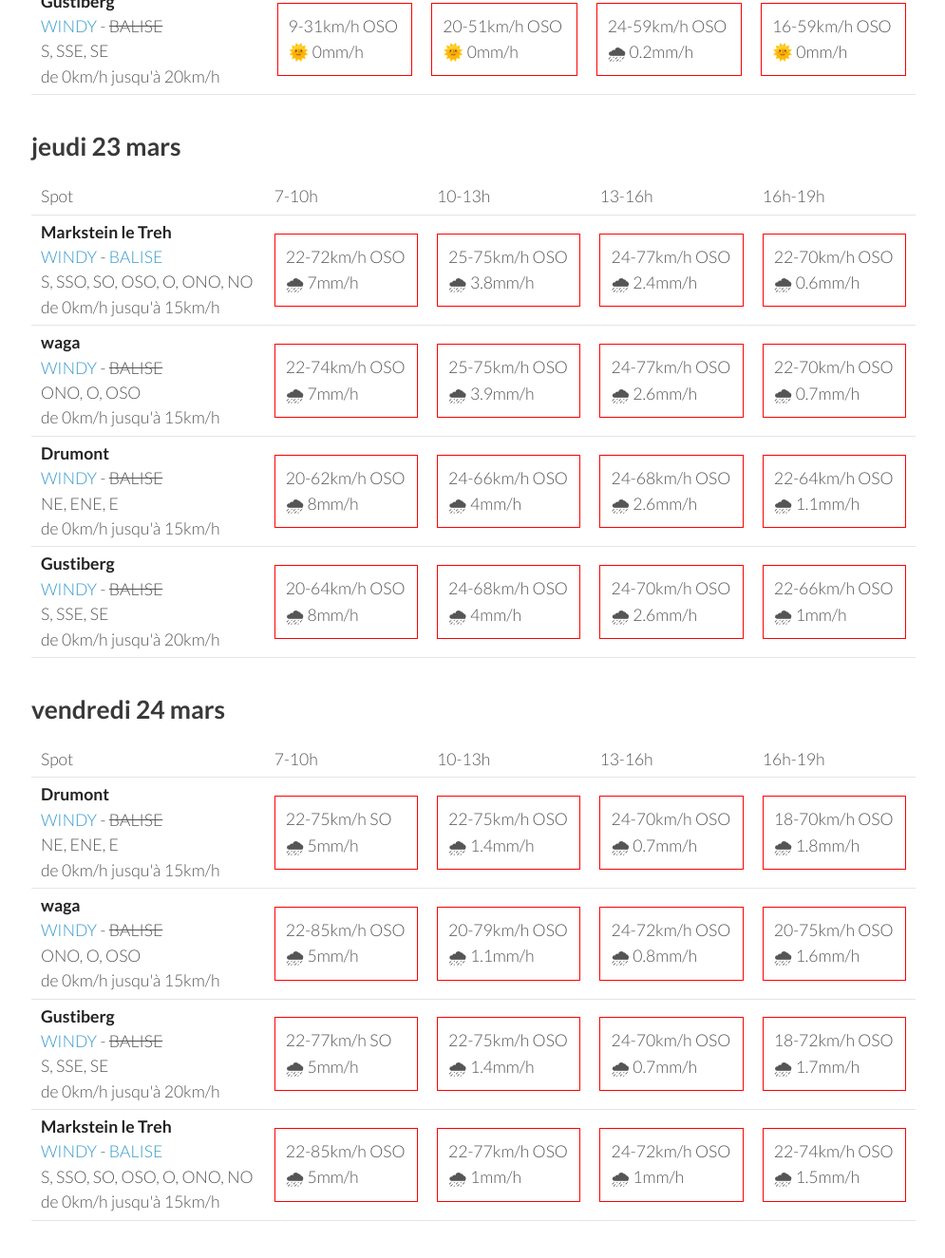
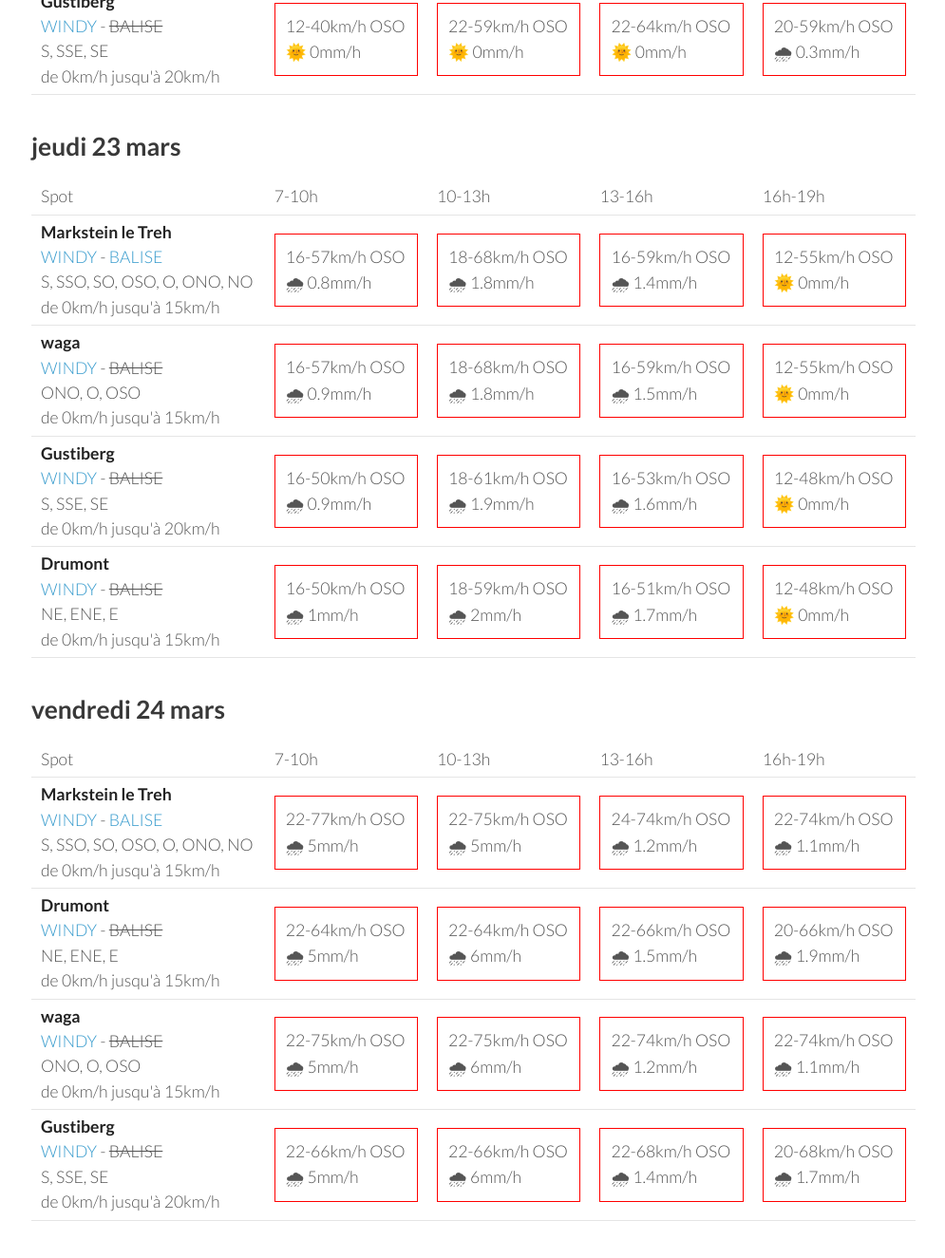
Before and after one commit to parapente-dans-le-nord/parapente-dans-le-nord.github.io, a Jekyll site: the page built from vosges.markdown, in a window 1280 px wide and 1400 px high, scrolled down 2511 px. Shown: the top 1325 px of the window at 95% size, without its empty margins (25-1020 px from the left). Built offline with Jekyll 4.4.1, drawn with Linux system fonts in a browser that asks for light colours; some of the changed text lies outside the part shown.

Commit message:
update index.markdown

```diff
--- a/vosges.markdown
+++ b/vosges.markdown
@@ -7,7 +7,7 @@ title:  "Tous les spots"
 {: .links}
 
 # Prevision Windy, modèle Arome
-page mise à jour le dimanche 19 mars 19:16
+page mise à jour le dimanche 19 mars 22:16
 
 ## dimanche 19 mars
 
@@ -133,9 +133,29 @@ page mise à jour le dimanche 19 mars 19:16
         <td><strong>Drumont</strong><br><a href="https://windy.com/47.898/6.919?47.687,6.919,9,m:eYYagmG">WINDY</a> - <span class="no-balise"> BALISE </span><br> <span class="vent-favorable">NE, ENE, E</span><br><span class="force-vent">de 0km/h jusqu'à 15km/h</span> </td>
 
             <td><div class="flyable"><p>1-3km/h E</p><p>🌞 0mm/h</p></div></td>
-            <td><div class="not-flyable"><p>7-24km/h SO</p><p>🌞 0mm/h</p></div></td>
-            <td><div class="not-flyable"><p>11-35km/h OSO</p><p>🌞 0mm/h</p></div></td>
-            <td><div class="not-flyable"><p>11-33km/h OSO</p><p>🌞 0mm/h</p></div></td>
+            <td><div class="not-flyable"><p>7-20km/h SO</p><p>🌞 0mm/h</p></div></td>
+            <td><div class="not-flyable"><p>12-35km/h OSO</p><p>🌞 0mm/h</p></div></td>
+            <td><div class="not-flyable"><p>12-35km/h OSO</p><p>🌞 0mm/h</p></div></td>
+
+
+    </tr>
+<tr>
+        <td><strong>Gustiberg</strong><br><a href="https://windy.com/47.894/6.934?47.891,6.934,15,m:eYYagmI">WINDY</a> - <span class="no-balise"> BALISE </span><br> <span class="vent-favorable">S, SSE, SE</span><br><span class="force-vent">de 0km/h jusqu'à 20km/h</span> </td>
+
+            <td><div class="not-flyable"><p>1-3km/h NNO</p><p>🌞 0mm/h</p></div></td>
+            <td><div class="not-flyable"><p>5-20km/h SO</p><p>🌞 0mm/h</p></div></td>
+            <td><div class="not-flyable"><p>12-35km/h OSO</p><p>🌞 0mm/h</p></div></td>
+            <td><div class="not-flyable"><p>12-37km/h OSO</p><p>🌞 0mm/h</p></div></td>
+
+
+    </tr>
+<tr>
+        <td><strong>Markstein le Treh</strong><br><a href="https://windy.com/47.926/7.012?47.505,7.012,8,m:eY1agmQ">WINDY</a> - <span class=""><a href="http://www.balisemeteo.com/balise.php?idBalise=136">BALISE</a> </span><br> <span class="vent-favorable">S, SSO, SO, OSO, O, ONO, NO</span><br><span class="force-vent">de 0km/h jusqu'à 15km/h</span> </td>
+
+            <td><div class="not-flyable"><p>5-5km/h SE</p><p>🌞 0mm/h</p></div></td>
+            <td><div class="not-flyable"><p>5-20km/h SO</p><p>🌞 0mm/h</p></div></td>
+            <td><div class="not-flyable"><p>12-35km/h OSO</p><p>🌞 0mm/h</p></div></td>
+            <td><div class="not-flyable"><p>12-38km/h OSO</p><p>🌞 0mm/h</p></div></td>
 
 
     </tr>
@@ -143,29 +163,9 @@ page mise à jour le dimanche 19 mars 19:16
         <td><strong>waga</strong><br><a href="https://windy.com/47.903/6.996?47.900,6.983,15">WINDY</a> - <span class="no-balise"> BALISE </span><br> <span class="vent-favorable">ONO, O, OSO</span><br><span class="force-vent">de 0km/h jusqu'à 15km/h</span> </td>
 
             <td><div class="not-flyable"><p>3-3km/h NE</p><p>🌞 0mm/h</p></div></td>
-            <td><div class="not-flyable"><p>7-24km/h SO</p><p>🌞 0mm/h</p></div></td>
-            <td><div class="not-flyable"><p>11-37km/h OSO</p><p>🌞 0mm/h</p></div></td>
-            <td><div class="not-flyable"><p>11-37km/h O</p><p>🌞 0mm/h</p></div></td>
-
-
-    </tr>
-<tr>
-        <td><strong>Markstein le Treh</strong><br><a href="https://windy.com/47.926/7.012?47.505,7.012,8,m:eY1agmQ">WINDY</a> - <span class=""><a href="http://www.balisemeteo.com/balise.php?idBalise=136">BALISE</a> </span><br> <span class="vent-favorable">S, SSO, SO, OSO, O, ONO, NO</span><br><span class="force-vent">de 0km/h jusqu'à 15km/h</span> </td>
-
-            <td><div class="not-flyable"><p>5-5km/h SE</p><p>🌞 0mm/h</p></div></td>
-            <td><div class="not-flyable"><p>7-24km/h SO</p><p>🌞 0mm/h</p></div></td>
-            <td><div class="not-flyable"><p>11-35km/h OSO</p><p>🌞 0mm/h</p></div></td>
-            <td><div class="not-flyable"><p>11-35km/h O</p><p>🌞 0mm/h</p></div></td>
-
-
-    </tr>
-<tr>
-        <td><strong>Gustiberg</strong><br><a href="https://windy.com/47.894/6.934?47.891,6.934,15,m:eYYagmI">WINDY</a> - <span class="no-balise"> BALISE </span><br> <span class="vent-favorable">S, SSE, SE</span><br><span class="force-vent">de 0km/h jusqu'à 20km/h</span> </td>
-
-            <td><div class="not-flyable"><p>1-3km/h NNO</p><p>🌞 0mm/h</p></div></td>
-            <td><div class="not-flyable"><p>7-24km/h SO</p><p>🌞 0mm/h</p></div></td>
-            <td><div class="not-flyable"><p>11-35km/h OSO</p><p>🌞 0mm/h</p></div></td>
-            <td><div class="not-flyable"><p>11-33km/h O</p><p>🌞 0mm/h</p></div></td>
+            <td><div class="not-flyable"><p>5-20km/h SO</p><p>🌞 0mm/h</p></div></td>
+            <td><div class="not-flyable"><p>12-37km/h OSO</p><p>🌧 0.2mm/h</p></div></td>
+            <td><div class="not-flyable"><p>12-38km/h OSO</p><p>🌞 0mm/h</p></div></td>
 
 
     </tr>
@@ -188,40 +188,40 @@ page mise à jour le dimanche 19 mars 19:16
 <tr>
         <td><strong>Markstein le Treh</strong><br><a href="https://windy.com/47.926/7.012?47.505,7.012,8,m:eY1agmQ">WINDY</a> - <span class=""><a href="http://www.balisemeteo.com/balise.php?idBalise=136">BALISE</a> </span><br> <span class="vent-favorable">S, SSO, SO, OSO, O, ONO, NO</span><br><span class="force-vent">de 0km/h jusqu'à 15km/h</span> </td>
 
-            <td><div class="not-flyable"><p>9-37km/h OSO</p><p>🌞 0mm/h</p></div></td>
+            <td><div class="not-flyable"><p>12-46km/h OSO</p><p>🌞 0mm/h</p></div></td>
+            <td><div class="not-flyable"><p>24-64km/h OSO</p><p>🌞 0mm/h</p></div></td>
+            <td><div class="not-flyable"><p>22-66km/h OSO</p><p>🌞 0mm/h</p></div></td>
+            <td><div class="not-flyable"><p>18-62km/h OSO</p><p>🌧 0.9mm/h</p></div></td>
+
+
+    </tr>
+<tr>
+        <td><strong>Drumont</strong><br><a href="https://windy.com/47.898/6.919?47.687,6.919,9,m:eYYagmG">WINDY</a> - <span class="no-balise"> BALISE </span><br> <span class="vent-favorable">NE, ENE, E</span><br><span class="force-vent">de 0km/h jusqu'à 15km/h</span> </td>
+
+            <td><div class="not-flyable"><p>12-38km/h OSO</p><p>🌞 0mm/h</p></div></td>
             <td><div class="not-flyable"><p>22-57km/h OSO</p><p>🌞 0mm/h</p></div></td>
-            <td><div class="not-flyable"><p>24-64km/h OSO</p><p>🌞 0mm/h</p></div></td>
-            <td><div class="not-flyable"><p>14-64km/h OSO</p><p>🌞 0mm/h</p></div></td>
+            <td><div class="not-flyable"><p>22-62km/h OSO</p><p>🌞 0mm/h</p></div></td>
+            <td><div class="not-flyable"><p>20-57km/h OSO</p><p>🌧 0.3mm/h</p></div></td>
 
 
     </tr>
 <tr>
         <td><strong>waga</strong><br><a href="https://windy.com/47.903/6.996?47.900,6.983,15">WINDY</a> - <span class="no-balise"> BALISE </span><br> <span class="vent-favorable">ONO, O, OSO</span><br><span class="force-vent">de 0km/h jusqu'à 15km/h</span> </td>
 
-            <td><div class="not-flyable"><p>9-37km/h OSO</p><p>🌞 0mm/h</p></div></td>
-            <td><div class="not-flyable"><p>22-59km/h OSO</p><p>🌞 0mm/h</p></div></td>
+            <td><div class="not-flyable"><p>12-46km/h OSO</p><p>🌞 0mm/h</p></div></td>
             <td><div class="not-flyable"><p>24-64km/h OSO</p><p>🌞 0mm/h</p></div></td>
-            <td><div class="not-flyable"><p>16-64km/h OSO</p><p>🌞 0mm/h</p></div></td>
-
-
-    </tr>
-<tr>
-        <td><strong>Drumont</strong><br><a href="https://windy.com/47.898/6.919?47.687,6.919,9,m:eYYagmG">WINDY</a> - <span class="no-balise"> BALISE </span><br> <span class="vent-favorable">NE, ENE, E</span><br><span class="force-vent">de 0km/h jusqu'à 15km/h</span> </td>
-
-            <td><div class="not-flyable"><p>9-31km/h SO</p><p>🌞 0mm/h</p></div></td>
-            <td><div class="not-flyable"><p>20-50km/h OSO</p><p>🌞 0mm/h</p></div></td>
-            <td><div class="not-flyable"><p>24-59km/h OSO</p><p>🌧 0.2mm/h</p></div></td>
-            <td><div class="not-flyable"><p>16-59km/h OSO</p><p>🌞 0mm/h</p></div></td>
+            <td><div class="not-flyable"><p>22-68km/h OSO</p><p>🌞 0mm/h</p></div></td>
+            <td><div class="not-flyable"><p>18-62km/h OSO</p><p>🌧 0.6mm/h</p></div></td>
 
 
     </tr>
 <tr>
         <td><strong>Gustiberg</strong><br><a href="https://windy.com/47.894/6.934?47.891,6.934,15,m:eYYagmI">WINDY</a> - <span class="no-balise"> BALISE </span><br> <span class="vent-favorable">S, SSE, SE</span><br><span class="force-vent">de 0km/h jusqu'à 20km/h</span> </td>
 
-            <td><div class="not-flyable"><p>9-31km/h OSO</p><p>🌞 0mm/h</p></div></td>
-            <td><div class="not-flyable"><p>20-51km/h OSO</p><p>🌞 0mm/h</p></div></td>
-            <td><div class="not-flyable"><p>24-59km/h OSO</p><p>🌧 0.2mm/h</p></div></td>
-            <td><div class="not-flyable"><p>16-59km/h OSO</p><p>🌞 0mm/h</p></div></td>
+            <td><div class="not-flyable"><p>12-40km/h OSO</p><p>🌞 0mm/h</p></div></td>
+            <td><div class="not-flyable"><p>22-59km/h OSO</p><p>🌞 0mm/h</p></div></td>
+            <td><div class="not-flyable"><p>22-64km/h OSO</p><p>🌞 0mm/h</p></div></td>
+            <td><div class="not-flyable"><p>20-59km/h OSO</p><p>🌧 0.3mm/h</p></div></td>
 
 
     </tr>
@@ -244,40 +244,40 @@ page mise à jour le dimanche 19 mars 19:16
 <tr>
         <td><strong>Markstein le Treh</strong><br><a href="https://windy.com/47.926/7.012?47.505,7.012,8,m:eY1agmQ">WINDY</a> - <span class=""><a href="http://www.balisemeteo.com/balise.php?idBalise=136">BALISE</a> </span><br> <span class="vent-favorable">S, SSO, SO, OSO, O, ONO, NO</span><br><span class="force-vent">de 0km/h jusqu'à 15km/h</span> </td>
 
-            <td><div class="not-flyable"><p>22-72km/h OSO</p><p>🌧 7mm/h</p></div></td>
-            <td><div class="not-flyable"><p>25-75km/h OSO</p><p>🌧 3.8mm/h</p></div></td>
-            <td><div class="not-flyable"><p>24-77km/h OSO</p><p>🌧 2.4mm/h</p></div></td>
-            <td><div class="not-flyable"><p>22-70km/h OSO</p><p>🌧 0.6mm/h</p></div></td>
+            <td><div class="not-flyable"><p>16-57km/h OSO</p><p>🌧 0.8mm/h</p></div></td>
+            <td><div class="not-flyable"><p>18-68km/h OSO</p><p>🌧 1.8mm/h</p></div></td>
+            <td><div class="not-flyable"><p>16-59km/h OSO</p><p>🌧 1.4mm/h</p></div></td>
+            <td><div class="not-flyable"><p>12-55km/h OSO</p><p>🌞 0mm/h</p></div></td>
 
 
     </tr>
 <tr>
         <td><strong>waga</strong><br><a href="https://windy.com/47.903/6.996?47.900,6.983,15">WINDY</a> - <span class="no-balise"> BALISE </span><br> <span class="vent-favorable">ONO, O, OSO</span><br><span class="force-vent">de 0km/h jusqu'à 15km/h</span> </td>
 
-            <td><div class="not-flyable"><p>22-74km/h OSO</p><p>🌧 7mm/h</p></div></td>
-            <td><div class="not-flyable"><p>25-75km/h OSO</p><p>🌧 3.9mm/h</p></div></td>
-            <td><div class="not-flyable"><p>24-77km/h OSO</p><p>🌧 2.6mm/h</p></div></td>
-            <td><div class="not-flyable"><p>22-70km/h OSO</p><p>🌧 0.7mm/h</p></div></td>
+            <td><div class="not-flyable"><p>16-57km/h OSO</p><p>🌧 0.9mm/h</p></div></td>
+            <td><div class="not-flyable"><p>18-68km/h OSO</p><p>🌧 1.8mm/h</p></div></td>
+            <td><div class="not-flyable"><p>16-59km/h OSO</p><p>🌧 1.5mm/h</p></div></td>
+            <td><div class="not-flyable"><p>12-55km/h OSO</p><p>🌞 0mm/h</p></div></td>
+
+
+    </tr>
+<tr>
+        <td><strong>Gustiberg</strong><br><a href="https://windy.com/47.894/6.934?47.891,6.934,15,m:eYYagmI">WINDY</a> - <span class="no-balise"> BALISE </span><br> <span class="vent-favorable">S, SSE, SE</span><br><span class="force-vent">de 0km/h jusqu'à 20km/h</span> </td>
+
+            <td><div class="not-flyable"><p>16-50km/h OSO</p><p>🌧 0.9mm/h</p></div></td>
+            <td><div class="not-flyable"><p>18-61km/h OSO</p><p>🌧 1.9mm/h</p></div></td>
+            <td><div class="not-flyable"><p>16-53km/h OSO</p><p>🌧 1.6mm/h</p></div></td>
+            <td><div class="not-flyable"><p>12-48km/h OSO</p><p>🌞 0mm/h</p></div></td>
 
 
     </tr>
 <tr>
         <td><strong>Drumont</strong><br><a href="https://windy.com/47.898/6.919?47.687,6.919,9,m:eYYagmG">WINDY</a> - <span class="no-balise"> BALISE </span><br> <span class="vent-favorable">NE, ENE, E</span><br><span class="force-vent">de 0km/h jusqu'à 15km/h</span> </td>
 
-            <td><div class="not-flyable"><p>20-62km/h OSO</p><p>🌧 8mm/h</p></div></td>
-            <td><div class="not-flyable"><p>24-66km/h OSO</p><p>🌧 4mm/h</p></div></td>
-            <td><div class="not-flyable"><p>24-68km/h OSO</p><p>🌧 2.6mm/h</p></div></td>
-            <td><div class="not-flyable"><p>22-64km/h OSO</p><p>🌧 1.1mm/h</p></div></td>
-
-
-    </tr>
-<tr>
-        <td><strong>Gustiberg</strong><br><a href="https://windy.com/47.894/6.934?47.891,6.934,15,m:eYYagmI">WINDY</a> - <span class="no-balise"> BALISE </span><br> <span class="vent-favorable">S, SSE, SE</span><br><span class="force-vent">de 0km/h jusqu'à 20km/h</span> </td>
-
-            <td><div class="not-flyable"><p>20-64km/h OSO</p><p>🌧 8mm/h</p></div></td>
-            <td><div class="not-flyable"><p>24-68km/h OSO</p><p>🌧 4mm/h</p></div></td>
-            <td><div class="not-flyable"><p>24-70km/h OSO</p><p>🌧 2.6mm/h</p></div></td>
-            <td><div class="not-flyable"><p>22-66km/h OSO</p><p>🌧 1mm/h</p></div></td>
+            <td><div class="not-flyable"><p>16-50km/h OSO</p><p>🌧 1mm/h</p></div></td>
+            <td><div class="not-flyable"><p>18-59km/h OSO</p><p>🌧 2mm/h</p></div></td>
+            <td><div class="not-flyable"><p>16-51km/h OSO</p><p>🌧 1.7mm/h</p></div></td>
+            <td><div class="not-flyable"><p>12-48km/h OSO</p><p>🌞 0mm/h</p></div></td>
 
 
     </tr>
@@ -298,42 +298,42 @@ page mise à jour le dimanche 19 mars 19:16
       <td>16h-19h</td>
     </tr>
 <tr>
+        <td><strong>Markstein le Treh</strong><br><a href="https://windy.com/47.926/7.012?47.505,7.012,8,m:eY1agmQ">WINDY</a> - <span class=""><a href="http://www.balisemeteo.com/balise.php?idBalise=136">BALISE</a> </span><br> <span class="vent-favorable">S, SSO, SO, OSO, O, ONO, NO</span><br><span class="force-vent">de 0km/h jusqu'à 15km/h</span> </td>
+
+            <td><div class="not-flyable"><p>22-77km/h OSO</p><p>🌧 5mm/h</p></div></td>
+            <td><div class="not-flyable"><p>22-75km/h OSO</p><p>🌧 5mm/h</p></div></td>
+            <td><div class="not-flyable"><p>24-74km/h OSO</p><p>🌧 1.2mm/h</p></div></td>
+            <td><div class="not-flyable"><p>22-74km/h OSO</p><p>🌧 1.1mm/h</p></div></td>
+
+
+    </tr>
+<tr>
         <td><strong>Drumont</strong><br><a href="https://windy.com/47.898/6.919?47.687,6.919,9,m:eYYagmG">WINDY</a> - <span class="no-balise"> BALISE </span><br> <span class="vent-favorable">NE, ENE, E</span><br><span class="force-vent">de 0km/h jusqu'à 15km/h</span> </td>
 
-            <td><div class="not-flyable"><p>22-75km/h SO</p><p>🌧 5mm/h</p></div></td>
-            <td><div class="not-flyable"><p>22-75km/h OSO</p><p>🌧 1.4mm/h</p></div></td>
-            <td><div class="not-flyable"><p>24-70km/h OSO</p><p>🌧 0.7mm/h</p></div></td>
-            <td><div class="not-flyable"><p>18-70km/h OSO</p><p>🌧 1.8mm/h</p></div></td>
+            <td><div class="not-flyable"><p>22-64km/h OSO</p><p>🌧 5mm/h</p></div></td>
+            <td><div class="not-flyable"><p>22-64km/h OSO</p><p>🌧 6mm/h</p></div></td>
+            <td><div class="not-flyable"><p>22-66km/h OSO</p><p>🌧 1.5mm/h</p></div></td>
+            <td><div class="not-flyable"><p>20-66km/h OSO</p><p>🌧 1.9mm/h</p></div></td>
 
 
     </tr>
 <tr>
         <td><strong>waga</strong><br><a href="https://windy.com/47.903/6.996?47.900,6.983,15">WINDY</a> - <span class="no-balise"> BALISE </span><br> <span class="vent-favorable">ONO, O, OSO</span><br><span class="force-vent">de 0km/h jusqu'à 15km/h</span> </td>
 
-            <td><div class="not-flyable"><p>22-85km/h OSO</p><p>🌧 5mm/h</p></div></td>
-            <td><div class="not-flyable"><p>20-79km/h OSO</p><p>🌧 1.1mm/h</p></div></td>
-            <td><div class="not-flyable"><p>24-72km/h OSO</p><p>🌧 0.8mm/h</p></div></td>
-            <td><div class="not-flyable"><p>20-75km/h OSO</p><p>🌧 1.6mm/h</p></div></td>
+            <td><div class="not-flyable"><p>22-75km/h OSO</p><p>🌧 5mm/h</p></div></td>
+            <td><div class="not-flyable"><p>22-75km/h OSO</p><p>🌧 6mm/h</p></div></td>
+            <td><div class="not-flyable"><p>22-74km/h OSO</p><p>🌧 1.2mm/h</p></div></td>
+            <td><div class="not-flyable"><p>22-74km/h OSO</p><p>🌧 1.1mm/h</p></div></td>
 
 
     </tr>
 <tr>
         <td><strong>Gustiberg</strong><br><a href="https://windy.com/47.894/6.934?47.891,6.934,15,m:eYYagmI">WINDY</a> - <span class="no-balise"> BALISE </span><br> <span class="vent-favorable">S, SSE, SE</span><br><span class="force-vent">de 0km/h jusqu'à 20km/h</span> </td>
 
-            <td><div class="not-flyable"><p>22-77km/h SO</p><p>🌧 5mm/h</p></div></td>
-            <td><div class="not-flyable"><p>22-75km/h OSO</p><p>🌧 1.4mm/h</p></div></td>
-            <td><div class="not-flyable"><p>24-70km/h OSO</p><p>🌧 0.7mm/h</p></div></td>
-            <td><div class="not-flyable"><p>18-72km/h OSO</p><p>🌧 1.7mm/h</p></div></td>
-
-
-    </tr>
-<tr>
-        <td><strong>Markstein le Treh</strong><br><a href="https://windy.com/47.926/7.012?47.505,7.012,8,m:eY1agmQ">WINDY</a> - <span class=""><a href="http://www.balisemeteo.com/balise.php?idBalise=136">BALISE</a> </span><br> <span class="vent-favorable">S, SSO, SO, OSO, O, ONO, NO</span><br><span class="force-vent">de 0km/h jusqu'à 15km/h</span> </td>
-
-            <td><div class="not-flyable"><p>22-85km/h OSO</p><p>🌧 5mm/h</p></div></td>
-            <td><div class="not-flyable"><p>22-77km/h OSO</p><p>🌧 1mm/h</p></div></td>
-            <td><div class="not-flyable"><p>24-72km/h OSO</p><p>🌧 1mm/h</p></div></td>
-            <td><div class="not-flyable"><p>22-74km/h OSO</p><p>🌧 1.5mm/h</p></div></td>
+            <td><div class="not-flyable"><p>22-66km/h OSO</p><p>🌧 5mm/h</p></div></td>
+            <td><div class="not-flyable"><p>22-66km/h OSO</p><p>🌧 6mm/h</p></div></td>
+            <td><div class="not-flyable"><p>22-68km/h OSO</p><p>🌧 1.4mm/h</p></div></td>
+            <td><div class="not-flyable"><p>20-68km/h OSO</p><p>🌧 1.7mm/h</p></div></td>
 
 
     </tr>
```
